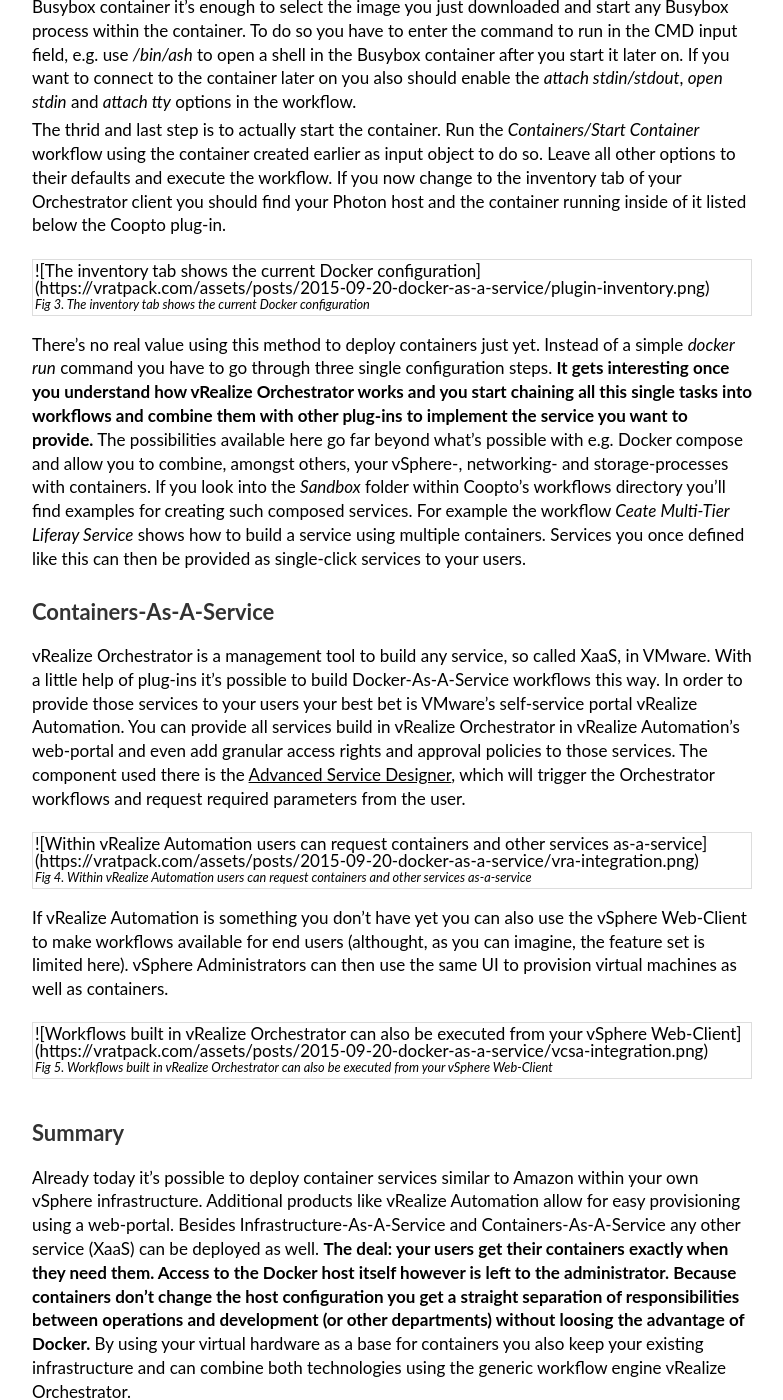
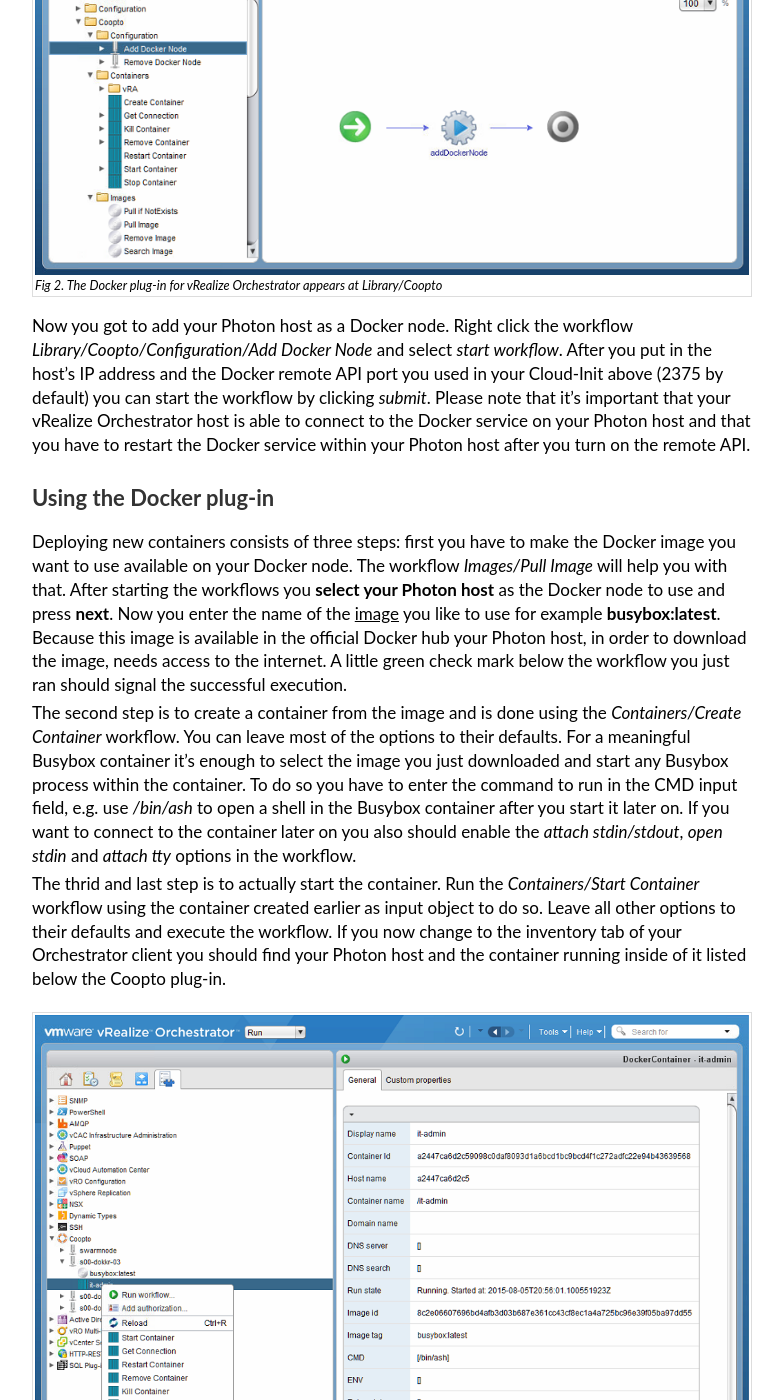
Before and after one commit to gitter-badger/vratpack.github.io, a Jekyll site: the page built from _posts/2015-09-20-docker-as-a-service.md, in a window 1280 px wide and 1400 px high, scrolled down 3397 px. Shown: the whole window, without its empty margins (248-1031 px from the left). Built offline with Jekyll 4.4.1, drawn with Linux system fonts in a browser that asks for light colours; Markdown is read by kramdown in place of the engine named in the settings; comment, search, counter and statistics services are not loaded; some of the changed text lies outside the part shown.

Commit message:
hopefully fixed changed github jekyll interpreter behaviour of figure tags now

```diff
--- a/_posts/2015-09-20-docker-as-a-service.md
+++ b/_posts/2015-09-20-docker-as-a-service.md
@@ -26,7 +26,7 @@
 In the following we'll show you how to run container services within your companies existing VMware infrastructure and combine both technologies in a meaningful way.
 
 <figure>
-  ![Only one example of combining both technologies: scale-out and maintenance without downtimes](https://vratpack.com/assets/posts/2015-09-20-docker-as-a-service/scale.png)
+  <img src="/assets/posts/2015-09-20-docker-as-a-service/scale.png" >
   <figcaption>Fig 1. Only one example of combining both technologies: scale-out and maintenance without downtimes</figcaption>
 </figure>
 
@@ -75,7 +75,7 @@
 So you got Orchestrator running and the plug-in installed. Coopto with all of it's workflows should be visible in the client's workflow tab at *Library/Coopto*.
 
 <figure>
-  ![The Docker plug-in for vRealize Orchestrator appears at Library/Coopto](https://vratpack.com/assets/posts/2015-09-20-docker-as-a-service/plugin-workflows.png)
+  <img src="/assets/posts/2015-09-20-docker-as-a-service/plugin-workflows.png" >
   <figcaption>Fig 2. The Docker plug-in for vRealize Orchestrator appears at Library/Coopto</figcaption>
 </figure>
 
@@ -89,7 +89,7 @@
 The thrid and last step is to actually start the container. Run the *Containers/Start Container* workflow using the container created earlier as input object to do so. Leave all other options to their defaults and execute the workflow. If you now change to the inventory tab of your Orchestrator client you should find your Photon host and the container running inside of it listed below the Coopto plug-in.
 
 <figure>
-  ![The inventory tab shows the current Docker configuration](https://vratpack.com/assets/posts/2015-09-20-docker-as-a-service/plugin-inventory.png)
+  <img src="/assets/posts/2015-09-20-docker-as-a-service/plugin-inventory.png" >
   <figcaption>Fig 3. The inventory tab shows the current Docker configuration</figcaption>
 </figure>
 
@@ -102,14 +102,14 @@
 vRealize Orchestrator is a management tool to build any service, so called XaaS, in VMware. With a little help of plug-ins it's possible to build Docker-As-A-Service workflows this way. In order to provide those services to your users your best bet is VMware's self-service portal vRealize Automation. You can provide all services build in vRealize Orchestrator in vRealize Automation's web-portal and even add granular access rights and approval policies to those services. The component used there is the [Advanced Service Designer](http://pubs.vmware.com/vra-62/index.jsp?topic=%2Fcom.vmware.vra.asd.doc%2FGUID-EB8CCBE0-405D-43C9-9D12-209E56DD6CC0.html), which will trigger the Orchestrator workflows and request required parameters from the user.
 
 <figure>
-  ![Within vRealize Automation users can request containers and other services as-a-service](https://vratpack.com/assets/posts/2015-09-20-docker-as-a-service/vra-integration.png)
+  <img src="/assets/posts/2015-09-20-docker-as-a-service/vra-integration.png">
   <figcaption>Fig 4. Within vRealize Automation users can request containers and other services as-a-service</figcaption>
 </figure>
 
 If vRealize Automation is something you don't have yet you can also use the vSphere Web-Client to make workflows available for end users (althought, as you can imagine, the feature set is limited here). vSphere Administrators can then use the same UI to provision virtual machines as well as containers.
 
 <figure>
-  ![Workflows built in vRealize Orchestrator can also be executed from your vSphere Web-Client](https://vratpack.com/assets/posts/2015-09-20-docker-as-a-service/vcsa-integration.png)
+  <img src="/assets/posts/2015-09-20-docker-as-a-service/vcsa-integration.png" >
   <figcaption>Fig 5. Workflows built in vRealize Orchestrator can also be executed from your vSphere Web-Client</figcaption>
 </figure>
 
```
Also changed, not shown: README.md.
